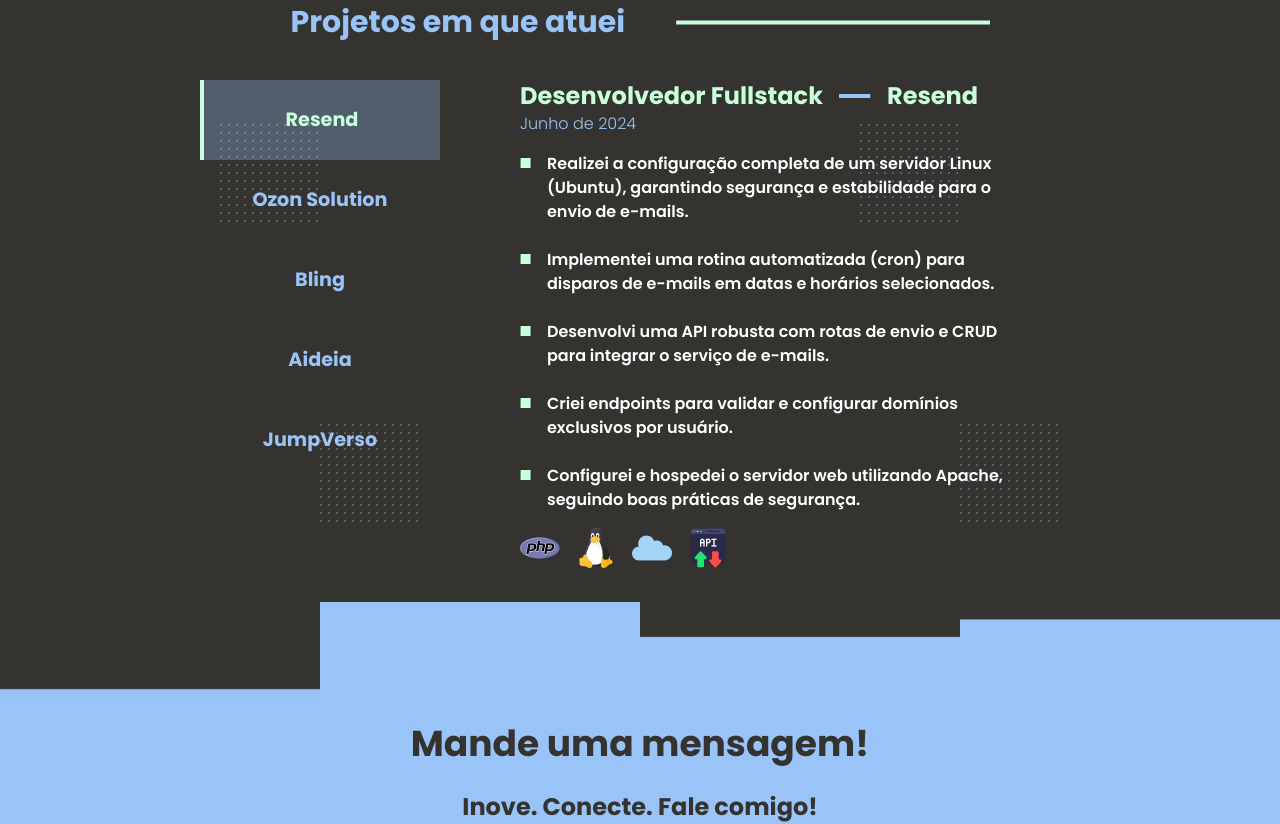
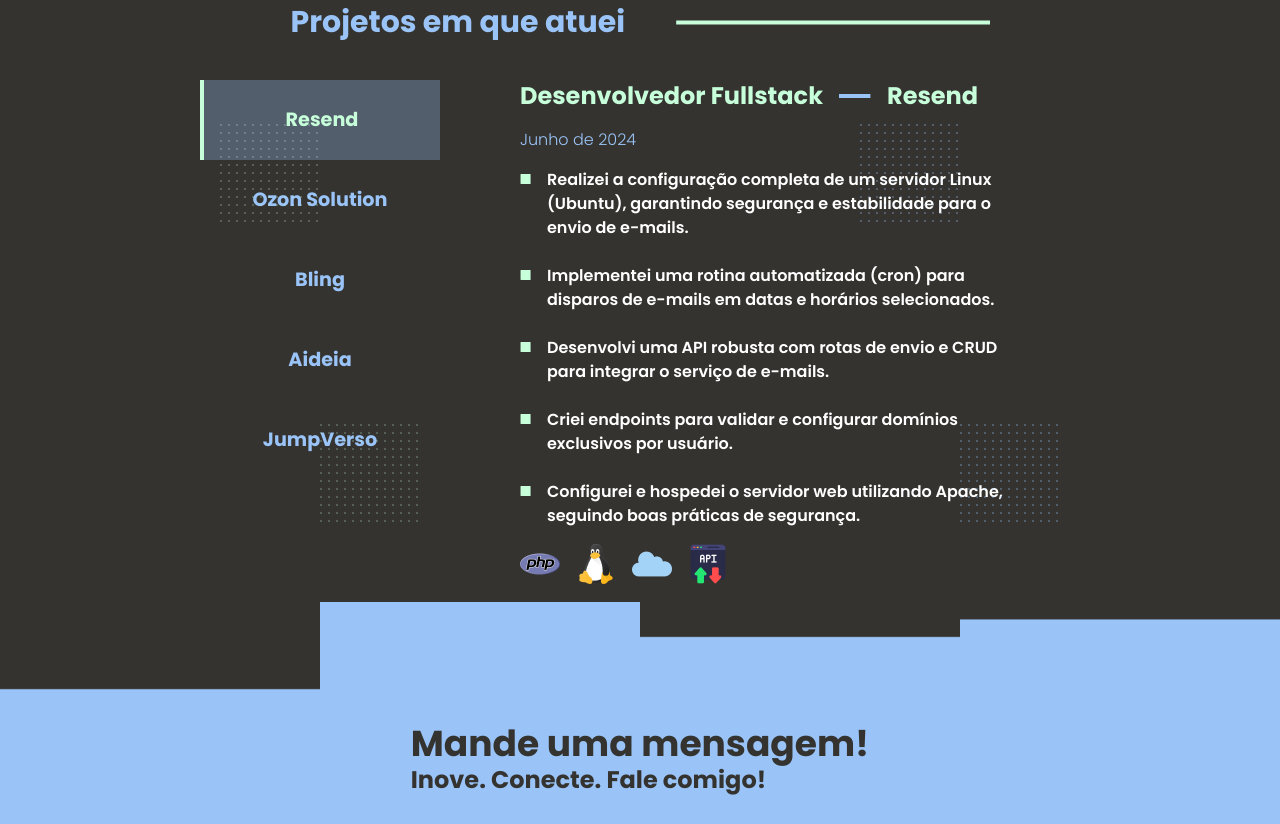
Before and after one commit to fatekkl/Portfolio-Next, a Next.js app: page / in a window 1280 px wide. Shown: the part 1840-2664 px from the top of the page. Built offline with nearby package versions, Linux system fonts and the light colour scheme.

Commit message:
turn TSX in semantic

```diff
--- a/src/app/Components/Contact/index.tsx
+++ b/src/app/Components/Contact/index.tsx
@@ -1,27 +1,44 @@
-"use client"
+"use client";
 
 import ContactButton from "../ContactButton";
 
 export default function Contact() {
-
   return (
     <section className="max-sm:h-[60vh] md:min-h-[50vh] w-auto bg-jordy flex flex-col items-center justify-between">
-            <h1 className="md:text-4xl font-bold text-jet max-sm:text-center max-sm:mt-8 max-sm:text-2xl">Mande uma mensagem!</h1>
-            <h2 className="md:text-2xl font-bold text-jet  max-sm:text-xl">Inove. Conecte. Fale comigo!</h2>
+      <header>
+        <h1 className="md:text-4xl font-bold text-jet max-sm:text-center max-sm:mt-8 max-sm:text-2xl">
+          Mande uma mensagem!
+        </h1>
+        <h2 className="md:text-2xl font-bold text-jet max-sm:text-xl">
+          Inove. Conecte. Fale comigo!
+        </h2>
+      </header>
+
       <div className="flex flex-col gap-8">
-                <a href="mailto:mathtml.1105@gmail.com?body=Ol%C3%A1,%20vimos%20seu%20portf%C3%B3lio..." target="_blank" rel="noopener noreferrer" className="w-96 h-20 bg-tea rounded-2xl flex items-center text-jet font-bold gap-4 text-xl justify-start transition-all duration-300 ease-in-out hover:cursor-pointer hover:scale-110 max-sm:scale-75 max-sm:hover:scale-90">
+        <a
+          href="mailto:mathtml.1105@gmail.com?body=Ol%C3%A1,%20vimos%20seu%20portf%C3%B3lio..."
+          target="_blank"
+          rel="noopener noreferrer"
+          className="w-96 h-20 bg-tea rounded-2xl flex items-center text-jet font-bold gap-4 text-xl justify-start transition-all duration-300 ease-in-out hover:cursor-pointer hover:scale-110 max-sm:scale-75 max-sm:hover:scale-90"
+        >
           <ContactButton path="../../../assets/email.png" />
           <span>mathtml.1105@gmail.com</span>
         </a>
-                <a href="https://wa.me/5511987539647?text=Ol%C3%A1%20Matheus!" target="_blank" rel="noopener noreferrer" className="w-96 h-20 bg-tea rounded-2xl flex items-center text-jet font-bold gap-12 text-xl transition-all duration-300 ease-in-out justify-start hover:cursor-pointer max-sm:hover:scale-90 hover:scale-110 max-sm:scale-75">
+        <a
+          href="https://wa.me/5511987539647?text=Ol%C3%A1%20Matheus!"
+          target="_blank"
+          rel="noopener noreferrer"
+          className="w-96 h-20 bg-tea rounded-2xl flex items-center text-jet font-bold gap-12 text-xl transition-all duration-300 ease-in-out justify-start hover:cursor-pointer max-sm:hover:scale-90 hover:scale-110 max-sm:scale-75"
+        >
           <ContactButton path="../../../assets/whatsapp.png" />
           <span>+55 11 98753-9647</span>
         </a>
       </div>
-            <div className="flex flex-col justify-end text-center text-jet md:text-xl font-semibold max-sm:text-sm">
+
+      <footer className="flex flex-col justify-end text-center text-jet md:text-xl font-semibold max-sm:text-sm">
         <span>Todos os direitos reservados.</span>
         <span>2025 © Designed & Built by Matheus Oliveira</span>
-            </div>
+      </footer>
     </section>
-    )
+  );
 }
--- a/src/app/Components/Projects/index.tsx
+++ b/src/app/Components/Projects/index.tsx
@@ -26,7 +26,6 @@
       }
     }
 
-    // Retorna a descrição referente ao projeto selecionado
     return loadDescription(activeProject);
   };
 
@@ -48,112 +47,60 @@
         description.title = "Resend";
         description.function = "Desenvolvedor Fullstack";
         description.date = "Junho de 2024";
-        description.task_one =
-          "Realizei a configuração completa de um servidor Linux (Ubuntu), garantindo segurança e estabilidade para o envio de e-mails.";
-        description.task_two =
-          "Implementei uma rotina automatizada (cron) para disparos de e-mails em datas e horários selecionados.";
-        description.task_three =
-          "Desenvolvi uma API robusta com rotas de envio e CRUD para integrar o serviço de e-mails.";
-        description.task_four =
-          "Criei endpoints para validar e configurar domínios exclusivos por usuário.";
-        description.task_five =
-          "Configurei e hospedei o servidor web utilizando Apache, seguindo boas práticas de segurança.";
-
-        description.techs.push("../assets/php_tech.png")
-        description.techs.push("../assets/linux_tech.png")
-        description.techs.push("../assets/cloud_tech.png")
-        description.techs.push("../assets/api_tech.png")
-
-
+        description.task_one = "Realizei a configuração completa de um servidor Linux (Ubuntu), garantindo segurança e estabilidade para o envio de e-mails.";
+        description.task_two = "Implementei uma rotina automatizada (cron) para disparos de e-mails em datas e horários selecionados.";
+        description.task_three = "Desenvolvi uma API robusta com rotas de envio e CRUD para integrar o serviço de e-mails.";
+        description.task_four = "Criei endpoints para validar e configurar domínios exclusivos por usuário.";
+        description.task_five = "Configurei e hospedei o servidor web utilizando Apache, seguindo boas práticas de segurança.";
+        description.techs.push("../assets/php_tech.png", "../assets/linux_tech.png", "../assets/cloud_tech.png", "../assets/api_tech.png");
         break;
 
       case 1:
         description.title = "Ozon Solution";
         description.function = "Desenvolvedor Backend";
         description.date = "Março de 2024";
-        description.task_one =
-          "Implementei a integração entre WooCommerce e Kommo CRM via API para sincronização de dados.";
-        description.task_two =
-          "Configurei um pipeline (CI/CD) para automatizar testes e deploy, otimizando o fluxo de desenvolvimento.";
-        description.task_three =
-          "Criei leads dinamicamente no CRM, de acordo com as vendas realizadas no WooCommerce.";
-        description.task_four =
-          "Aprimorei a performance do sistema, aplicando boas práticas e padrões de Orientação a Objetos.";
-        description.task_five =
-          "Implementei o envio de dados para o pipeline via Webhook, garantindo rastreabilidade das operações.";
-
-
-        description.techs.push("../assets/js_tech.png")
-        description.techs.push("../assets/webhook_tech.png")
-        description.techs.push("../assets/woo_tech.png")
-        description.techs.push("../assets/api_tech.png")
-
+        description.task_one = "Implementei a integração entre WooCommerce e Kommo CRM via API para sincronização de dados.";
+        description.task_two = "Configurei um pipeline (CI/CD) para automatizar testes e deploy, otimizando o fluxo de desenvolvimento.";
+        description.task_three = "Criei leads dinamicamente no CRM, de acordo com as vendas realizadas no WooCommerce.";
+        description.task_four = "Aprimorei a performance do sistema, aplicando boas práticas e padrões de Orientação a Objetos.";
+        description.task_five = "Implementei o envio de dados para o pipeline via Webhook, garantindo rastreabilidade das operações.";
+        description.techs.push("../assets/js_tech.png", "../assets/webhook_tech.png", "../assets/woo_tech.png", "../assets/api_tech.png");
         break;
 
       case 2:
         description.title = "Bling";
         description.function = "Desenvolvedor Fullstack";
         description.date = "Setembro a Outubro de 2024";
-        description.task_one =
-          "Desenvolvi uma API para se comunicar com o Bling (ERP), facilitando o gerenciamento de pedidos e estoque.";
-        description.task_two =
-          "Hospedei serviços na AWS (Lambda, EC3 e Amazon EventBridge), otimizando custos e escalabilidade.";
-        description.task_three =
-          "Automatizei o processo de renovação de token OAuth 2.0, garantindo a continuidade do serviço.";
-        description.task_four =
-          "Criei rotinas de requisição e listeners via Webhook para sincronizar estoque em tempo real.";
-        description.task_five =
-          "Integrei o sistema com Amazon SQS para gerenciar e enviar requisições de forma assíncrona.";
-
-        description.techs.push("../assets/aws_tech.png")
-        description.techs.push("../assets/js_tech.png")
-        description.techs.push("../assets/erp_tech.png")
-        description.techs.push("../assets/api_tech.png")
-
+        description.task_one = "Desenvolvi uma API para se comunicar com o Bling (ERP), facilitando o gerenciamento de pedidos e estoque.";
+        description.task_two = "Hospedei serviços na AWS (Lambda, EC3 e Amazon EventBridge), otimizando custos e escalabilidade.";
+        description.task_three = "Automatizei o processo de renovação de token OAuth 2.0, garantindo a continuidade do serviço.";
+        description.task_four = "Criei rotinas de requisição e listeners via Webhook para sincronizar estoque em tempo real.";
+        description.task_five = "Integrei o sistema com Amazon SQS para gerenciar e enviar requisições de forma assíncrona.";
+        description.techs.push("../assets/aws_tech.png", "../assets/js_tech.png", "../assets/erp_tech.png", "../assets/api_tech.png");
         break;
 
       case 3:
         description.title = "Aideia";
         description.function = "Desenvolvedor Backend";
         description.date = "Agosto de 2024";
-        description.task_one =
-          "Integrei o formulário WordPress com o ClickUP, unificando os dados de captação de leads.";
-        description.task_two =
-          "Criei leads por meio da API do ClickUP, automatizando o fluxo de entrada de informações.";
-        description.task_three =
-          "Atualizei o pipeline (CI/CD) para garantir versionamento e deploy contínuos.";
-        description.task_four =
-          "Desenvolvi um formulário personalizado para coleta de dados e envio ao ClickUP.";
-        description.task_five =
-          "Configurei um ambiente de testes para manutenção futura, garantindo qualidade e estabilidade.";
-
-        description.techs.push("../assets/wordpress_tech.png")
-        description.techs.push("../assets/js_tech.png")
-        description.techs.push("../assets/clickup_tech.png")
-        description.techs.push("../assets/api_tech.png")
-
+        description.task_one = "Integrei o formulário WordPress com o ClickUP, unificando os dados de captação de leads.";
+        description.task_two = "Criei leads por meio da API do ClickUP, automatizando o fluxo de entrada de informações.";
+        description.task_three = "Atualizei o pipeline (CI/CD) para garantir versionamento e deploy contínuos.";
+        description.task_four = "Desenvolvi um formulário personalizado para coleta de dados e envio ao ClickUP.";
+        description.task_five = "Configurei um ambiente de testes para manutenção futura, garantindo qualidade e estabilidade.";
+        description.techs.push("../assets/wordpress_tech.png", "../assets/js_tech.png", "../assets/clickup_tech.png", "../assets/api_tech.png");
         break;
 
       case 4:
         description.title = "JumpVerso";
         description.function = "Desenvolvedor Fullstack";
         description.date = "Junho a Julho de 2024";
-        description.task_one =
-          "Criei uma interface web para exibir dados de usuários cadastrados, facilitando a gestão de perfis.";
-        description.task_two =
-          "Desenvolvi um servidor para gerenciar autenticação, garantindo segurança dos usuários.";
-        description.task_three =
-          "Integrei a Evolution API (WhatsApp) com a plataforma web, habilitando comunicação automatizada.";
-        description.task_four =
-          "Implementei geração de QR Code para autenticação simplificada do WhatsApp do usuário.";
-        description.task_five =
-          "Criei um sistema de seleção de grupos para envio automático via Webhook, ampliando o alcance das campanhas.";
-
-
-        description.techs.push("../assets/express_tech.png")
-        description.techs.push("../assets/js_tech.png")
-        description.techs.push("../assets/webhook_tech.png")
-        description.techs.push("../assets/api_tech.png")
+        description.task_one = "Criei uma interface web para exibir dados de usuários cadastrados, facilitando a gestão de perfis.";
+        description.task_two = "Desenvolvi um servidor para gerenciar autenticação, garantindo segurança dos usuários.";
+        description.task_three = "Integrei a Evolution API (WhatsApp) com a plataforma web, habilitando comunicação automatizada.";
+        description.task_four = "Implementei geração de QR Code para autenticação simplificada do WhatsApp do usuário.";
+        description.task_five = "Criei um sistema de seleção de grupos para envio automático via Webhook, ampliando o alcance das campanhas.";
+        description.techs.push("../assets/express_tech.png", "../assets/js_tech.png", "../assets/webhook_tech.png", "../assets/api_tech.png");
         break;
 
       default:
@@ -168,7 +115,7 @@
 
   return (
     <section
-      id="project"
+      id="projects"
       style={{ backgroundImage: "url('../assets/Background.png')" }}
       className="bg-jet min-h-screen bg-no-repeat bg-bottom bg-contain flex justify-center relative"
     >
@@ -188,14 +135,14 @@
 
       {/* Conteúdo principal */}
       <div className="w-[50rem] h-[35rem] flex flex-col items-center gap-10 mt-20">
-        <div className="w-full flex items-center justify-evenly">
+        <header className="w-full flex items-center justify-evenly">
           <h1 className="md:text-3xl max-sm:text-2xl font-bold text-jordy">Projetos em que atuei</h1>
-          <Line2/>
-        </div>
+          <Line2 />
+        </header>
 
         <div className="md:w-[55rem] h-[50rem] flex justify-between">
           {/* Lista de Projetos */}
-          <div className="h-full w-60 overflow-auto flex flex-col">
+          <aside className="h-full w-60 overflow-auto flex flex-col">
             <UniqueProject
               onClick={() => selectProject(0)}
               projectTitle="Resend"
@@ -221,23 +168,18 @@
               projectTitle="JumpVerso"
               selected={projectsSelection[4]}
             />
-          </div>
+          </aside>
 
           {/* Descrições do Projeto */}
-          <div className="w-[35rem] h-full flex flex-col gap-4 max-sm:hidden">
-            <div>
-              <div className="flex justify-start gap-4">
-                <h1 className="text-tea text-2xl font-bold">
-                  {selectDescription().function}
-                </h1>
-                <img src="../assets/Line3.svg" alt="Line Divider" />
-                <span className="text-tea text-2xl font-bold">
-                  {selectDescription().title}
-                </span>
-              </div>
-              <div className="flex justify-between align-baseline">
-                <p className="font-light text-jordy">{selectDescription().date}</p>
-              </div>
+          <section className="w-[35rem] h-full flex flex-col gap-4 max-sm:hidden">
+            <div className="flex justify-start gap-4">
+              <h2 className="text-tea text-2xl font-bold">{selectDescription().function}</h2>
+              <img src="../assets/Line3.svg" alt="Line Divider" />
+              <span className="text-tea text-2xl font-bold">{selectDescription().title}</span>
+            </div>
+
+            <div className="flex justify-between align-baseline">
+              <p className="font-light text-jordy">{selectDescription().date}</p>
             </div>
 
             <div className="flex flex-col gap-6 h-full">
@@ -248,16 +190,13 @@
               <ProjectDescription description={selectDescription().task_five} />
             </div>
 
-            {/* Ícones de tecnologias (exemplo) */}
-            <div className="flex gap-40">
-              <div className="flex gap-4">
-                <img src={selectDescription().techs[1]} />
-                <img src={selectDescription().techs[2]} />
-                <img src={selectDescription().techs[3]} />
-                <img src={selectDescription().techs[4]} />
-              </div>
+            {/* Ícones de tecnologias */}
+            <div className="flex gap-4">
+              {selectDescription().techs.slice(1).map((tech, index) => (
+                <img key={index} src={tech} alt={`Tech ${index + 1}`} />
+              ))}
             </div>
-          </div>
+          </section>
         </div>
       </div>
     </section>
```
Lines whose indentation alone changed are shown as unchanged.
